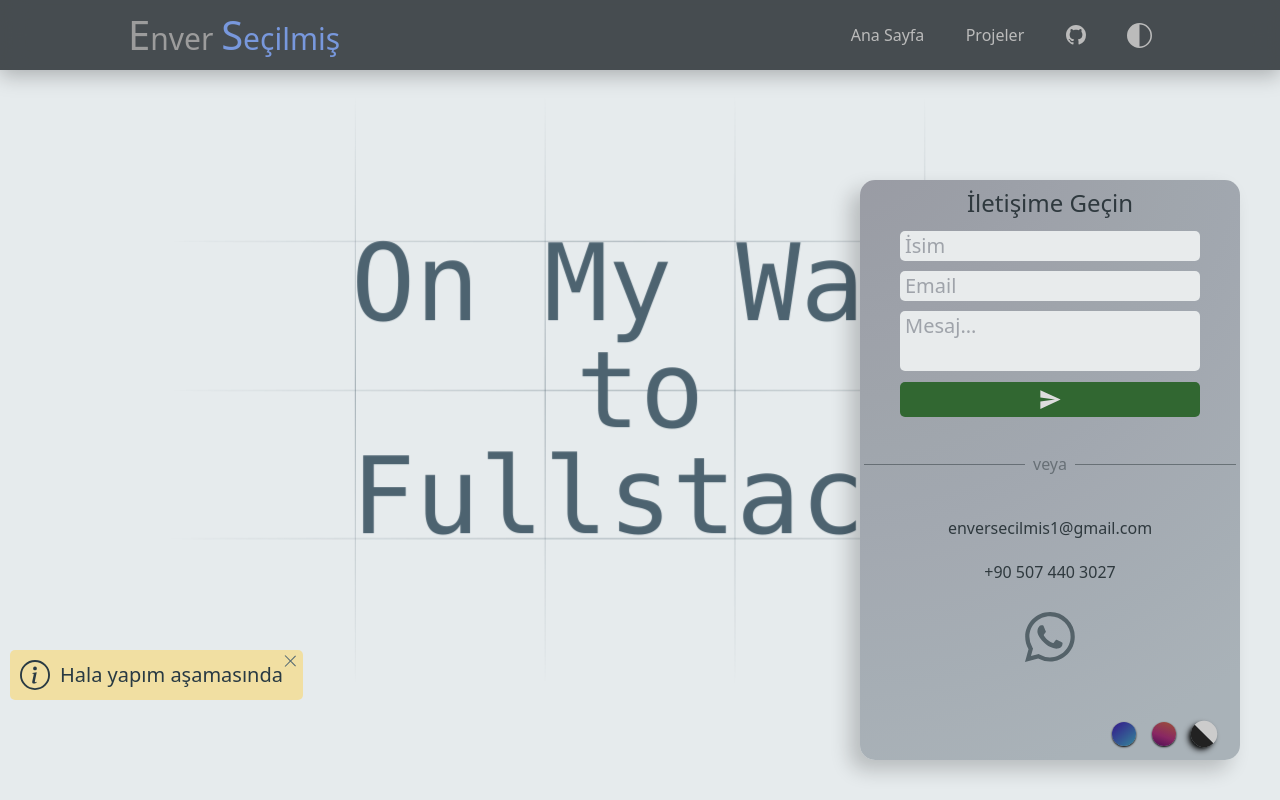
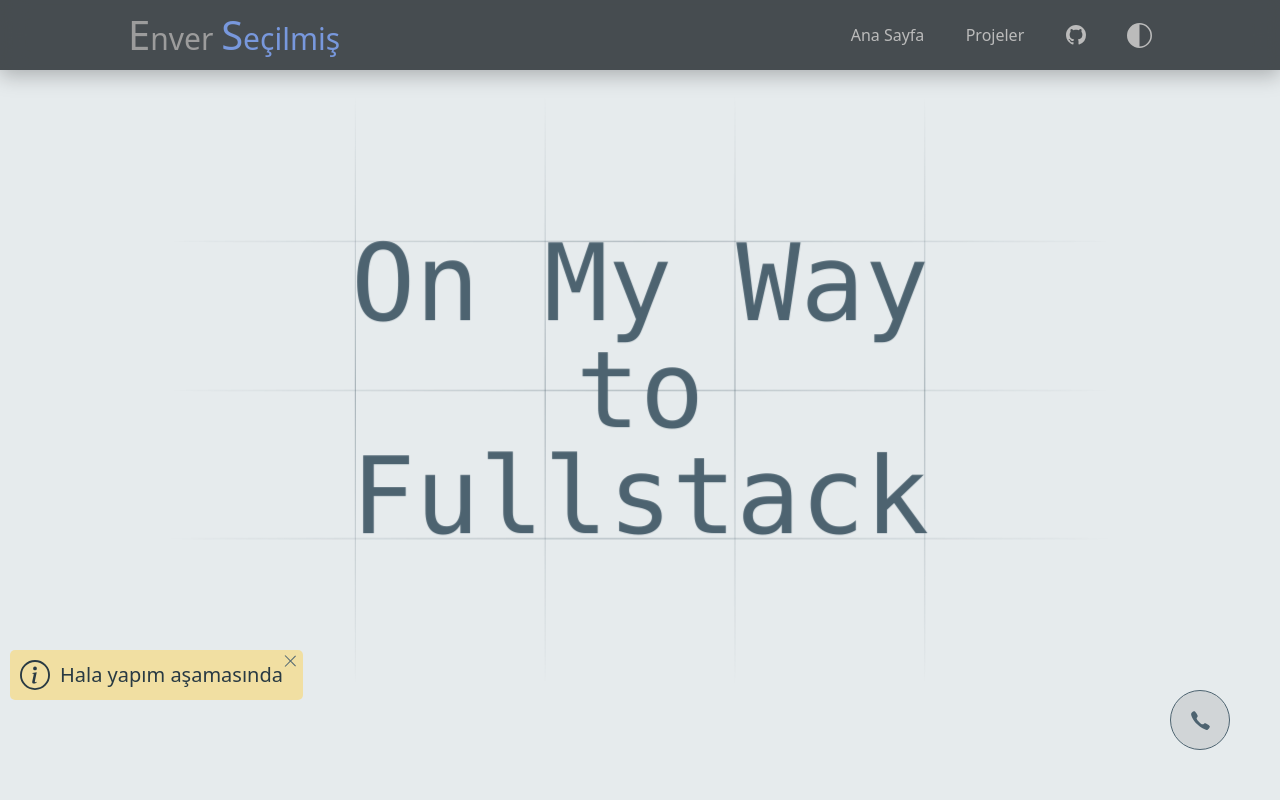
Before and after one commit to enversecilmis/my-portfolio, a Next.js app: page / in a window 1280 px wide. Both pictures are taken after a click on the button 1200 px from the left and 720 px from the top of the page. Shown: the top 800 px of the page. Built offline with nearby package versions, Linux system fonts and the light colour scheme.

Commit message:
code cleanup, redesign

```diff
--- a/src/components/ContactButton/ContactButton.module.scss
+++ b/src/components/ContactButton/ContactButton.module.scss
@@ -1,112 +1,176 @@
-$color: #cbccce;
+.button {
+    position: fixed;
+    right: 50px;
+    bottom: 50px;
 
-@keyframes pulse {
-    50% {
-        opacity: .5;
-    }
-}
-
-
-
-
-
-.button {
     display: flex;
     justify-content: center;
     align-items: center;
-    position: fixed;
-    right: 50px;
-    bottom: 50px;
     width: 60px;
     height: 60px;
 
-    background-color: #1e9adf22;
+    color: var(--color-txt-lc);
     background-color: var(--color-trans);
     border-width: 1px;
     border-color: var(--color-txt-lc);
     border-radius: 50%;
 
-    scale: 1;
-    opacity: 1;
     transition: all .5s ease;
-
     z-index: 100;
-    outline: none;
-
 
     @media screen and (max-width: 640px) {
         right: 30px;
         bottom: 30px;
     }
+}
 
 
-    .btnIcon {
-        color: var(--color-txt-lc);
-        transition-duration: 100ms;
+.contactModal {
+    position: fixed;
+    bottom: 20px;
+    right: 40px;
+
+    display: flex;
+    flex-direction: column;
+    align-items: center;
+
+    max-width: 380px;
+    width: 100%;
+    height: 580px;
+
+    opacity: 0;
+    color: var(--color-txt);
+    border-radius: 15px;
+    box-shadow: -5px 5px 20px 0px rgba(0,0,0,.2);
+    filter: grayscale(.4);
+    transition: transform .3s, opacity .3s ease;
+
+    .modalHeader {
+        display: flex;
+        justify-content: space-between;
+        width: 85%;
+        margin-top: 5px;
+        font-size: 24px;
+        font-weight: 500;
+    }
+
+    .modelContentContainer {
+        width: 85%;
+        height: 100%;
+        margin-top: 20px;
+        display: flex;
+        flex-direction: column;
+        justify-content: space-between;
+
+        .links {
+            display: flex;
+            flex-direction: column;
+            align-items: flex-start;
+            justify-content: space-between;
+
+            a {
+                margin-top: 10px;
+            }
+        }
+
+        .lineContainer {
+            display: flex;
+            align-items: center;
+
+            .lineText {
+                padding-left: 10px;
+                padding-right: 10px;
+                color: var(--color-txt-lc);
+            }
+            .line {
+                width: 100%;
+                height: .5px;
+                background-color: var(--color-txt-lct);
+            }
+        }
+
+        .emailForm {
+            border-radius: 10px;
+            color: var(--color-txt);
+
+            .input {
+                width: 100%;
+                margin-top: 20px;
+
+                font-size: 18px;
+                resize: none;
+
+                background: transparent;
+                border-bottom: 1px solid var(--color-txt-lct);
+                transition: .3s;
+                &:focus {
+                    outline: none;
+                    border-bottom: 1px solid var(--color-txt);
+                }
+            }
+
+            .inputBox {
+                position: relative;
+
+                label {
+                    position: absolute;
+                    bottom: 0;
+                    left: 0;
+                    color: var(--color-txt-lct);
+                    transition: .4s;
+                    font-size: 18px;
+                }
+
+                .input:focus~label,
+                .input:not(:placeholder-shown)~label {
+                    bottom: 20px;
+                    color: var(--color-txt-blue);
+                    font-size: 16px;
+                }
+
+                .input {
+                    &:not(:placeholder-shown) {
+                        border-bottom-color: rgb(223, 74, 74);
+                    }
+
+                    &:valid {
+                        border-bottom: 1px solid var(--color-txt);
+                    }
+                }
+            }
+
+            .sendButton {
+                display: flex;
+                justify-content: center;
+                align-items: center;
+
+                width: 100%;
+                height: 35px;
+                margin-top: 5px;
+
+                color: #ddd;
+                background-color: #177117;
+                border-radius: 5px;
+                font-size: 15px;
+                font-weight: 600;
+
+                &:hover {
+                    background-color: #2b912b;
+                }
+            }
+        }
+    }
+
+    .gradientButtons {
+        width: 100%;
+        padding: 15px;
+        display: flex;
+        justify-content: flex-end;
     }
 }
 
 
-
-.open {
-    transition: all .5s ease;
-    opacity: 0;
-    transform: scale(0);
-}
-
-
-
-
-
-.modalGradient1 {
-    background: rgb(66, 31, 207);
-    background: linear-gradient(140deg, rgb(61, 13, 205) 0%, rgba(8,145,178,1) 100%);
-}
-.modalGradient2 {
-    background: rgb(162,68,31);
-    background: linear-gradient(200deg, rgb(196, 71, 29) 0%, rgba(186,22,122,1) 58%, rgba(105,2,119,1) 100%);
-}
-.themeGradient {
-    background-image: radial-gradient( circle farthest-corner at -4% -12.9%, var(--color-theme-grad-1) 0.3%, var(--color-theme-grad-2) 90.2% );
-}
-.messageModal {
-    position: fixed;
-    bottom: 20px;
-    right: 40px;
-    display: flex;
-    flex-direction: column;
-    align-items: center;
-
-    width: 100%;
-    max-width: 380px;
-    height: 580px;
-    border-radius: 15px;
-    outline: none;
-    opacity: 0;
-    transition: opacity .2s ease;
-    box-shadow: -10px 10px 20px 0px rgba(0,0,0,0.2);
-    filter: grayscale(.4);
-    color: var(--color-txt);
-
-    @media screen and (max-width: 450px) {
-        right: 0px;
-    }
-}
-
-.fadeIn {
-    opacity: 1;
-    transform: translateY(-20px);
-    transition: transform .3s, opacity .3s ease;
-}
-.fadeOut {
-    opacity: 0;
-    transform: translateY(20px);
-    transition: transform .3s, opacity .3s ease;
-}
-
-
-
-.messageModalOverlay {
+.contactModalOverlay {
     position: fixed;
     top: 0;
     left: 0;
@@ -140,34 +204,7 @@ $color: #cbccce;
 }
 
 
-.orLine {
-    display: flex;
-    align-items: center;
-    justify-content: space-around;
-    margin-top: 35px;
-    padding-left: 4px;
-    padding-right: 4px;
-    width: 100%;
-    opacity: 50%;
 
-    div {
-        height: .5px;
-        width: 100%;
-        background-color: var(--color-txt);
-    }
-    p {
-        margin-left: 8px;
-        margin-right: 8px;
-        color: var(--color-txt);
-        font-weight: 400;
-    }
-}
-
-.title {
-    margin-top: 5px;
-    font-size: 24px;
-    font-weight: 500;
-}
 
 .wplink {
     margin-top: 8px;
@@ -179,36 +216,24 @@ $color: #cbccce;
     }
 }
 
-.input {
-    background-color: var(--color-bg);
-    color: var(--color-txt);
-    border-radius: 5px;
-    padding-left: 5px;
-    font-size: 20px;
-    width: 100%;
-    margin-top: 10px;
-    resize: none;
 
-    &:focus {
-        outline: 2px solid var(--color-3);
-        outline-offset: -2px;
-    }
+
+
+
+
+
+
+
+
+
+.modalGradient1 {
+    background: rgb(66, 31, 207);
+    background: linear-gradient(140deg, rgb(61, 13, 205) 0%, rgba(8,145,178,1) 100%);
 }
-
-.sendButton {
-    background-color: #177117;
-    width: 100%;
-    border-radius: 5px;
-    height: 35px;
-    font-size: 25px;
-    font-weight: 600;
-    display: flex;
-    justify-content: center;
-    align-items: center;
-    color: #ddd;
-    margin-top: 5px;
-
-    &:hover {
-        background-color: #2b912b;
-    }
+.modalGradient2 {
+    background: rgb(162,68,31);
+    background: linear-gradient(200deg, rgb(196, 71, 29) 0%, rgba(186,22,122,1) 58%, rgba(105,2,119,1) 100%);
 }
+.themeGradient {
+    background-image: radial-gradient( circle farthest-corner at -4% -12.9%, var(--color-theme-grad-1) 0.3%, var(--color-theme-grad-2) 90.2% );
+}
--- a/src/components/ContactButton/ContactButton.tsx
+++ b/src/components/ContactButton/ContactButton.tsx
@@ -1,7 +1,7 @@
-import { MouseEventHandler, useEffect, useState } from "react";
-import { BsWhatsapp } from "react-icons/bs";
-import { FaHourglassEnd } from "react-icons/fa";
-import { IoIosCall, IoMdSend } from "react-icons/io";
+import { MouseEventHandler, useState } from "react";
+import { BsWhatsapp, BsChevronBarDown, BsChevronDown } from "react-icons/bs";
+import { BiLoaderAlt } from "react-icons/bi";
+import { IoIosCall } from "react-icons/io";
 import Modal from 'react-modal';
 import styles from "./ContactButton.module.scss";
 
@@ -11,36 +11,20 @@ import styles from "./ContactButton.module.scss";
 
 
 
-
+const gradients = [
+    styles.modalGradient1,
+    styles.modalGradient2,
+]
 
 const ContactButton: React.FC<{  }> = ({  }) => {
     const [isOpen, setIsOpen] = useState(false)
-    const [fadeClass, setFadeClass] = useState<string | undefined>("")
     const [gradClass, setGradClass] = useState(styles.themeGradient)
     const [isSending, setIsSending] = useState(false)
-
-
-
-    useEffect(() => {
-        setFadeClass( isOpen? styles.fadeIn : styles.fadeOut )
-    }, [isOpen])
-
-
-    const gradients = [
-        styles.modalGradient1,
-        styles.modalGradient2,
-    ]
-
-
-
-    const closeModal = () => setIsOpen(false)
-    const openModal = () => setIsOpen(true)
 
 
     const submitFeedBack: MouseEventHandler<HTMLButtonElement> = (e) => {
         e.preventDefault()
         setIsSending(true)
-
         setTimeout(() => setIsSending(false), 2000)
     }
 
@@ -49,52 +33,88 @@ const ContactButton: React.FC<{  }> = ({  }) => {
         <>
             <button
                 aria-label="Contact Me"
-                className={`${styles.button} ${isOpen && styles.open}`}
-                onClick={() => openModal()}
+                className={`${styles.button} ${isOpen ? "scaleOut": "scaleIn"}`}
+                onClick={() => setIsOpen(true)}
             >
-                <IoIosCall size={25} className={`${styles.btnIcon}`}/>
+                <IoIosCall size={25}/>
             </button>
 
 
-
             <Modal
+                isOpen={isOpen}
+                onRequestClose={() => setIsOpen(false)}
+                className={`${styles.contactModal} ${gradClass} ${isOpen? "fadeIn":"fadeOut"}`}
+                overlayClassName={`${styles.contactModalOverlay}`}
+                contentLabel="İletişime Geçin"
                 ariaHideApp={false}
-                isOpen={isOpen}
-                onRequestClose={closeModal}
-                className={`${styles.messageModal} ${fadeClass} ${gradClass}`}
-                overlayClassName={`${styles.messageModalOverlay}`}
-                contentLabel="Message Box"
                 closeTimeoutMS={300}
             >
-                <p className={styles.title}>İletişime Geçin</p>
-                <form className="w-full px-10">
-                    <input className={styles.input} spellCheck={false} type="text" placeholder="İsim" />
-                    <input className={styles.input} spellCheck={false} type="email" placeholder="Email" />
-                    <textarea className={styles.input} placeholder="Mesaj..." cols={30} rows={2}></textarea>
-                    <button disabled={isSending} className={styles.sendButton} onClick={submitFeedBack} type="submit" style={isSending? { backgroundColor : "#2b912b"}: {}}>
-                        {isSending? <FaHourglassEnd /> : <IoMdSend />}
-                    </button>
-                </form>
-
-                <div className={styles.orLine}>
-                    <div></div>
-                    <p>veya</p>
-                    <div></div>
+                <div className={styles.modalHeader}>
+                    <h5 className={styles.title}>İletişime Geçin</h5>
+                    <button onClick={() => setIsOpen(false)}><BsChevronDown/></button>
                 </div>
 
-                <div className="flex flex-col items-center mt-10">
-                    <button
-                        className="mb-5"
-                        onClick={() => window.open('mailto:enversecilmis1@gmail.com')}>
-                            enversecilmis1@gmail.com
+                <div className={styles.modelContentContainer}>
+                    <div className={styles.links}>
+                        <a href="mailto:enversecilmis1@gmail.com">enversecilmis1@gmail.com</a>
+                        <a href="tel://+905074403027">+90 507 440 3027</a>
+                        <a href="https://wa.me/905074403027" target="_blank" rel="noreferrer noopener" className={styles.wplink}>
+                            <BsWhatsapp size={50}/>
+                        </a>
+                    </div>
+
+                    <div className={styles.lineContainer}>
+                        <div className={styles.line}></div>
+                        <span className={styles.lineText}>VEYA</span>
+                        <div className={styles.line}></div>
+                    </div>
+
+                    <form className={styles.emailForm}>
+                        <div className={styles.inputBox}>
+                            <input
+                                id={styles.name}
+                                className={styles.input}
+                                placeholder=" "
+                                spellCheck={false}
+                                type="text"
+                                required
+                                pattern={"[A-Za-z ıİöÖüÜğĞşŞçÇ]+"}
+                            />
+                            <label htmlFor={styles.name}>isim</label>
+                        </div>
+
+                        <div className={styles.inputBox}>
+                            <input
+                                id={styles.email}
+                                className={styles.input}
+                                placeholder=" "
+                                spellCheck={false}
+                                type="email"
+                                required
+                            />
+                            <label htmlFor={styles.email}>email</label>
+                        </div>
+
+                        <textarea
+                            className={styles.input}
+                            placeholder="Mesaj..."
+                            spellCheck={false}
+                            required
+                            rows={3}>
+                        </textarea>
+                        <button
+                            disabled={isSending}
+                            className={styles.sendButton}
+                            onClick={submitFeedBack}
+                            type="submit"
+                        >
+                            {isSending? <BiLoaderAlt size={25} className="animate-spin"/> : "GÖNDER"}
                         </button>
-                    <a className="mb-5" href="tel://+905074403027">+90 507 440 3027</a>
-                    <a href="https://wa.me/905074403027" target="_blank" rel="noreferrer noopener" className={styles.wplink}>
-                        <BsWhatsapp size={50}/>
-                    </a>
+                    </form>
                 </div>
 
-                <div className="absolute bottom-0 right-0 px-4 pb-2">
+
+                <div className={styles.gradientButtons}>
                     {gradients.map((g,idx) =>
                         <button
                             key={idx}
```
